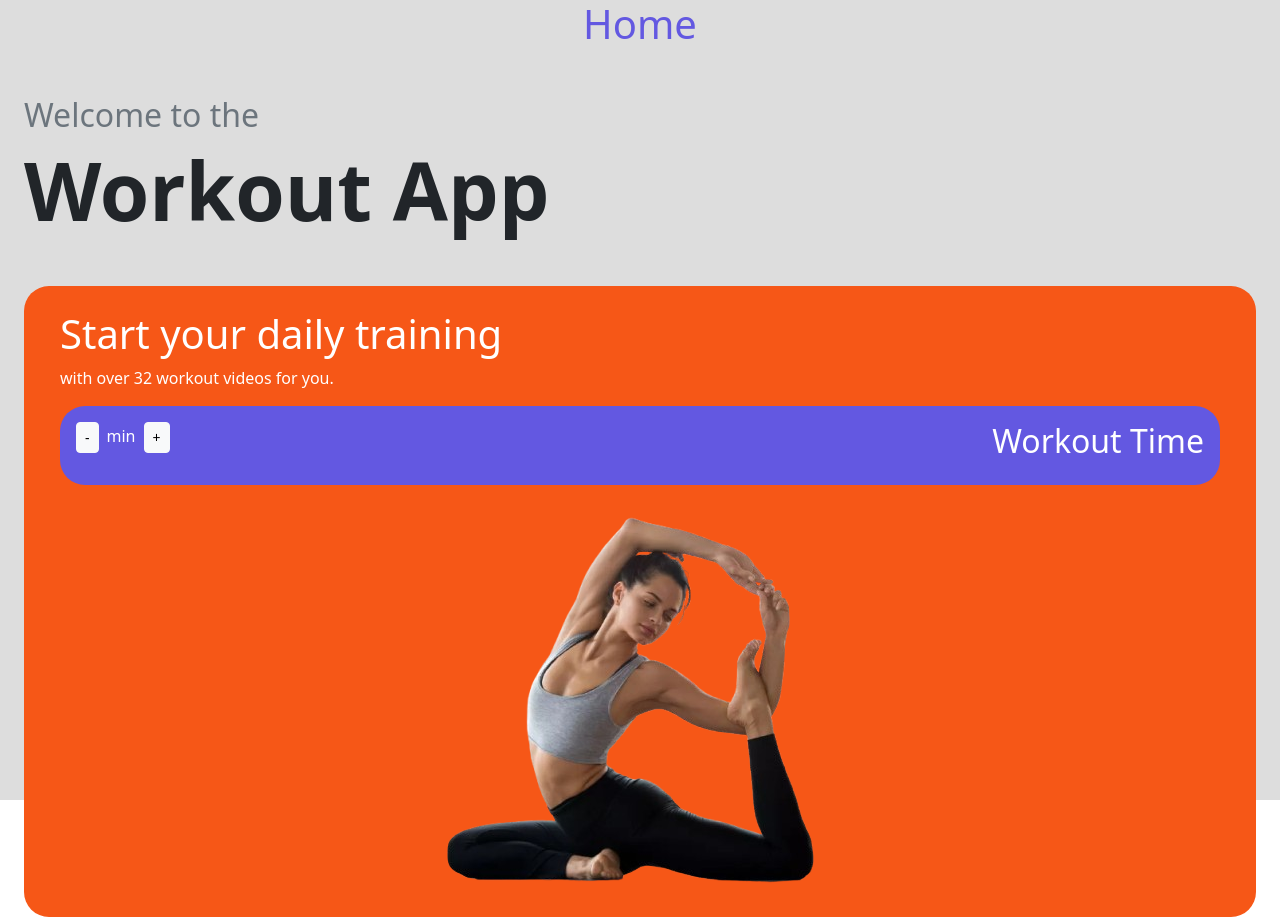
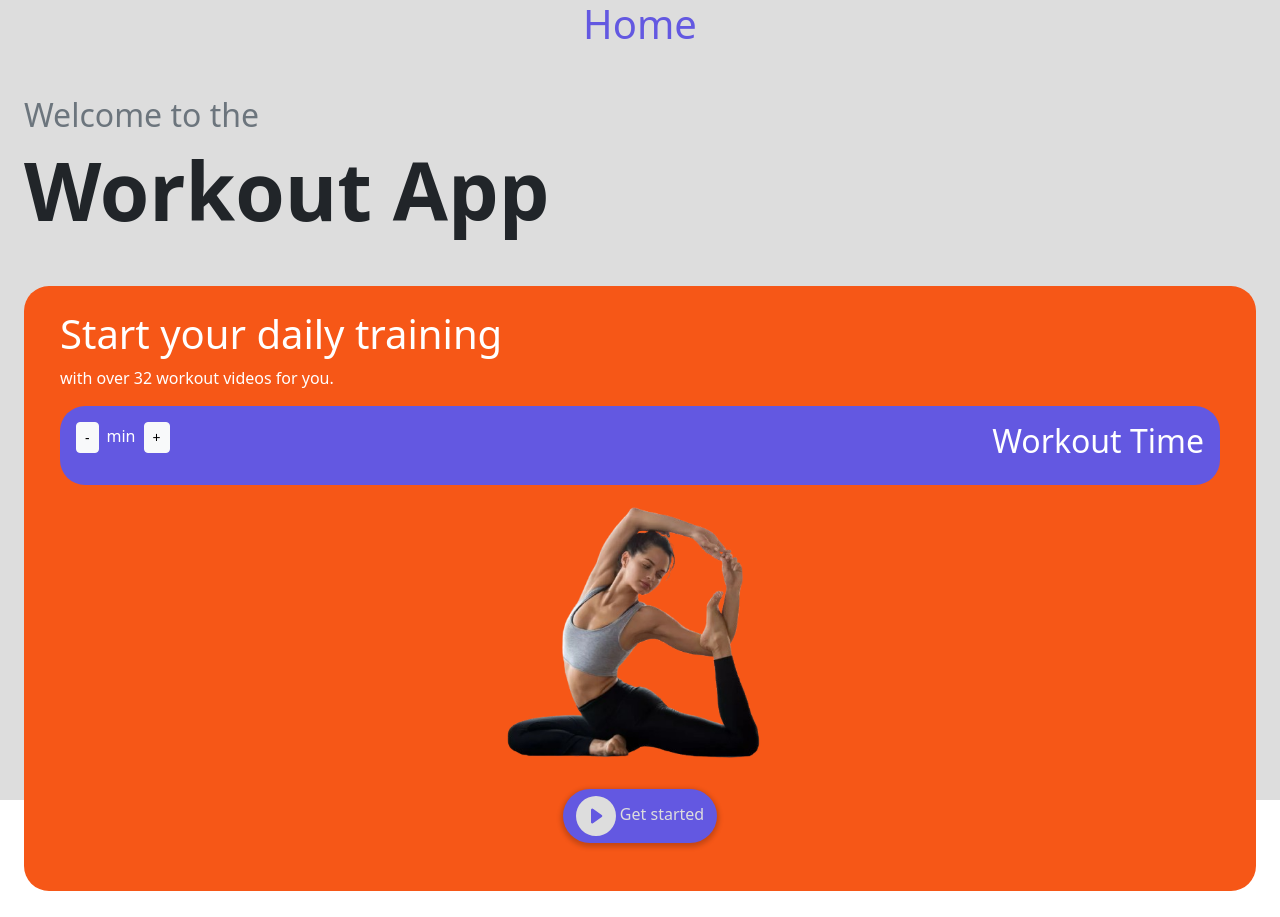
Before and after one commit to magneises/reactCrashCourseWithReachApp-LearnWebDevWithNorbert, a React (Vite) app in the folder workout-app/: page / in a window 1280 px wide. After the commit the page ends 891 px from the top, so only its background shows below. Built offline with nearby package versions, Linux system fonts and the light colour scheme.

Commit message:
updated button component

```diff
--- a/workout-app/src/components/Button.jsx
+++ b/workout-app/src/components/Button.jsx
@@ -4,6 +4,7 @@ import React from 'react'
 function Button({ classes, text, icon}) {
     return (
         <button className={`btn btn-${classes}`}>
+
             {icon}
             {!text ? 'Button' : text}
         </button>
--- a/workout-app/src/components/Home.jsx
+++ b/workout-app/src/components/Home.jsx
@@ -2,7 +2,7 @@
 import Title from "./Title"
 import yogaPose2 from "../images/yogaPose2.png"
 import Button from "./Button"
-
+import {BsFillPlayCircleFill} from "react-icons/bs"
 
 export default function Home() {
     return (
@@ -19,8 +19,6 @@ export default function Home() {
                     <p>with over 32 workout videos for you.</p>
                     <div className='card bg-purple d-flex flex-row justify-content-between p-3'>
                         <div className="text-end">
-                            {/* <button className='btn btn-light btn-sm'>-</button> */}
-
                             <Button classes={"light btn-sm"} text={"-"} />
                             <span style={{ margin: '.5rem' }}>min</span>
                             <Button classes={"light btn-sm"} text={"+"} />
@@ -29,9 +27,16 @@ export default function Home() {
                     </div>
                 </div>
                 <div className='col '>
-                    <img src={yogaPose2} alt="yogaPose2" />
+                    <img src={yogaPose2} alt="yogaPose2" style={{ maxWidth: "420px"}} />
                 </div>
-                <a href='/'></a>
+                <a href='/'>
+                    <Button
+                    classes={"purple rounded-pill my-4"}
+                    text={"Get started"}
+                    icon={<BsFillPlayCircleFill className="fs-1 me-1" />}
+
+                    />
+                </a>
             </main>
         </>
     );
```
